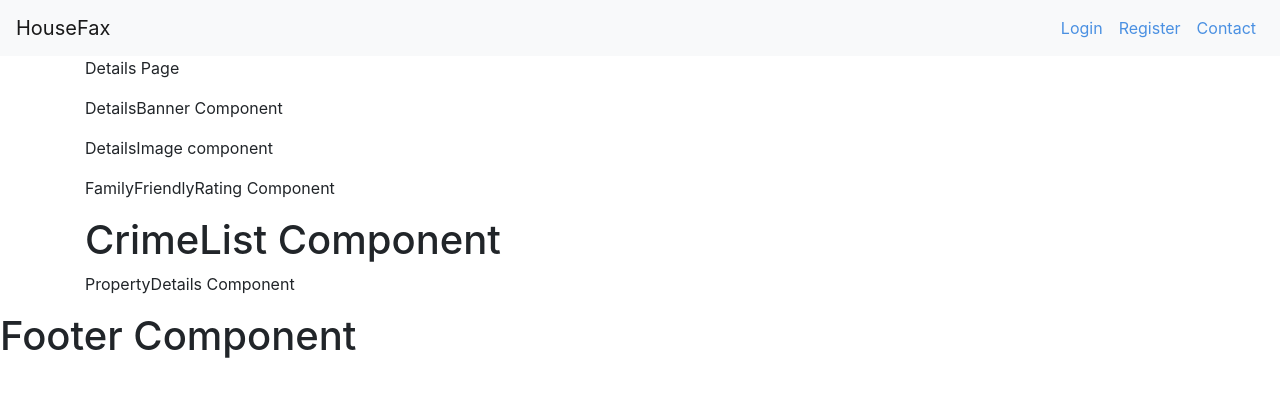
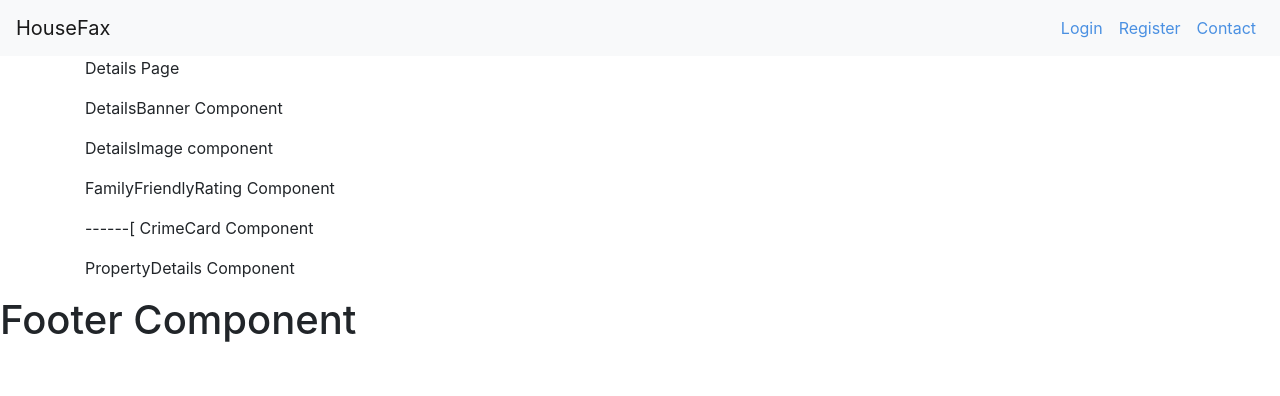
Before and after one commit to TraceLarson/HouseFax, a React (Create React App) app in the folder client/: page /Details in a window 1280 px wide. Shown: the top 396 px of the page. Built offline with nearby package versions, Linux system fonts and the light colour scheme.

Commit message:
refactored h1 tag to p tag and changed CrimeList to CrimeCard

```diff
--- a/client/src/components/CrimeCard.js
+++ b/client/src/components/CrimeCard.js
@@ -4,7 +4,7 @@ class CrimeCard extends Component {
 	render() {
 		return (
 			<div>
-				<h1>CrimeList Component</h1>
+				<p>------[ CrimeCard Component</p>
 			</div>
 		);
 	}
--- a/client/src/pages/DetailsPage.js
+++ b/client/src/pages/DetailsPage.js
@@ -23,8 +23,6 @@ class DetailsPage extends Component {
 				<FamilyFriendlyRating />
 				<RecentCrimeReports />
 				<PropertyDetails />
-
-
 			</Container>
 		);
 	}
```
